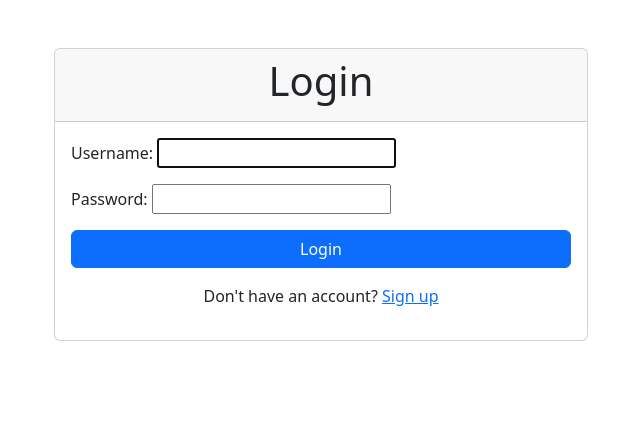
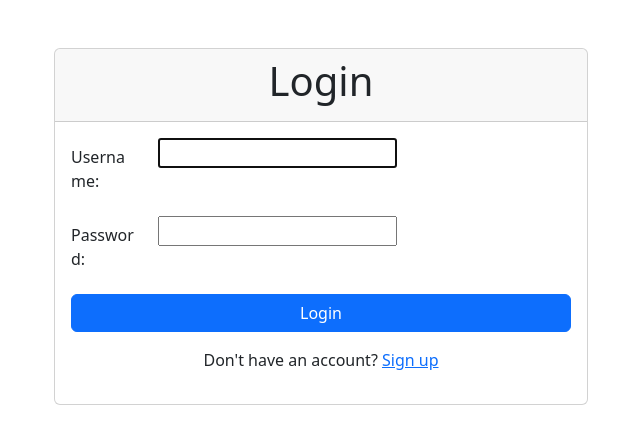
Before and after one commit to kirill2ll/Django, a Django app: page /accounts/login/ in a window 1280 px wide. Shown: the part 56-500 px from the top of the page, without its empty margins (319-959 px from the left). Run offline with Django 5.2, Linux system fonts and the light colour scheme.

Commit message:
[ET:core] fix login and sign up pages

```diff
--- a/expense_tracker/core/templates/registration/login.html
+++ b/expense_tracker/core/templates/registration/login.html
@@ -11,13 +11,17 @@
                 <div class="card-body">
                     <form method="post">
                         {% csrf_token %}
-                        <div class="mb-3">
-                            {{ form.username.label_tag }}
-                            {{ form.username }}
+                        <div class="mb-3 row">
+                            <label for="{{ form.username.id_for_label }}" class="col-sm-2 col-form-label">{{ form.username.label }}:</label>
+                            <div class="col-sm-10">
+                                {{ form.username }}
+                            </div>
                         </div>
-                        <div class="mb-3">
-                            {{ form.password.label_tag }}
-                            {{ form.password }}
+                        <div class="mb-3 row">
+                            <label for="{{ form.password.id_for_label }}" class="col-sm-2 col-form-label">{{ form.password.label }}:</label>
+                            <div class="col-sm-10">
+                                {{ form.password }}
+                            </div>
                         </div>
                         <button type="submit" class="btn btn-primary w-100">Login</button>
                     </form>
--- a/expense_tracker/core/views.py
+++ b/expense_tracker/core/views.py
@@ -4,8 +4,13 @@
 from expenses.models import Expense, Budget
 from django.db.models import Sum
 from datetime import datetime
+from django.contrib.auth.models import AnonymousUser
+
 
 def home(request):
+    if isinstance(request.user, AnonymousUser):
+        return redirect('login')
+
     current_month = datetime.now().strftime('%Y-%m')
 
     total_expenses = Expense.objects.filter(
```
Also changed, not shown: expense_tracker/core/templates/core/signup.html (+15 -9 lines).
